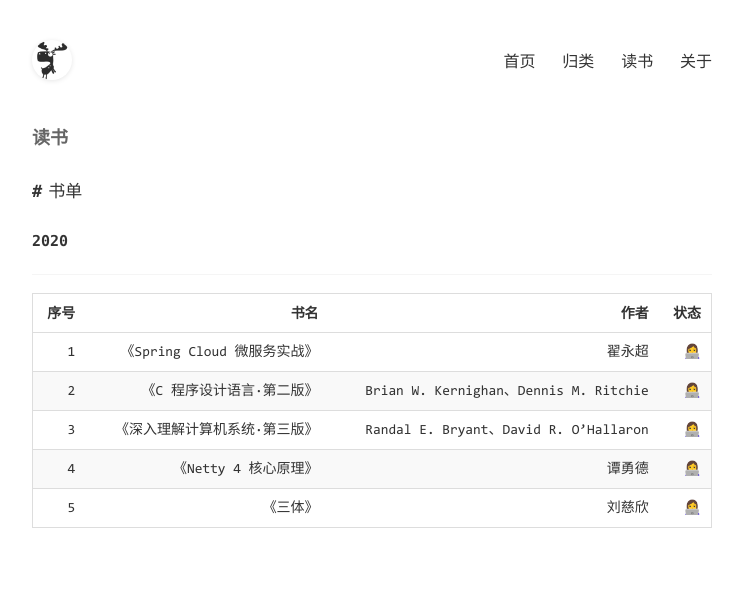
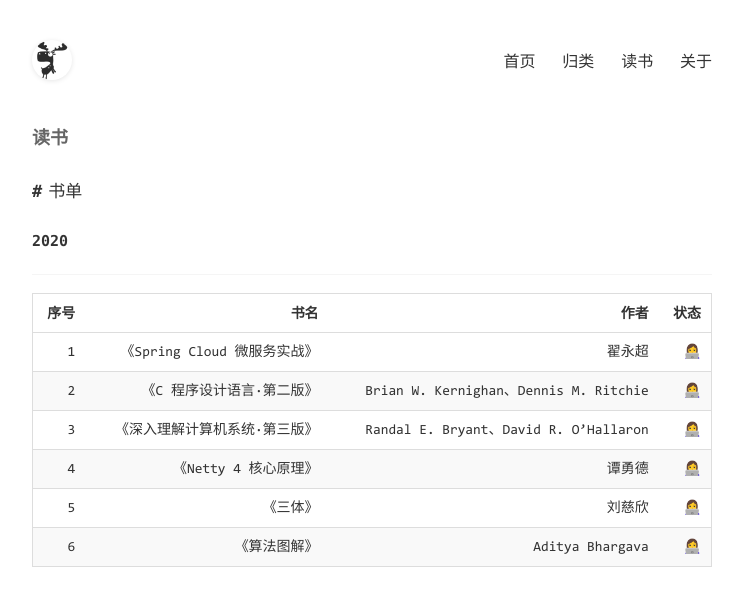
Before and after one commit to Suomea/Suomea.github.io, a Jekyll site: the page built from pages/books.md, in a window 1280 px wide. Shown: the top 606 px of the page, without its empty margins (268-1011 px from the left). Built offline with Jekyll 4.4.1, drawn with Linux system fonts in a browser that asks for light colours.

Commit message:
:tada: 新增读书《算法图解》。

```diff
--- a/pages/books.md
+++ b/pages/books.md
@@ -14,3 +14,4 @@ title: 读书
 | 3 | 《深入理解计算机系统·第三版》 | Randal E. Bryant、David R. O'Hallaron  | 👩‍💻 |
 | 4 | 《Netty 4 核心原理》 | 谭勇德  | 👩‍💻 |
 | 5 | 《三体》 | 刘慈欣  | 👩‍💻 |
+| 6 | 《算法图解》 | Aditya Bhargava  | 👩‍💻 |
```
